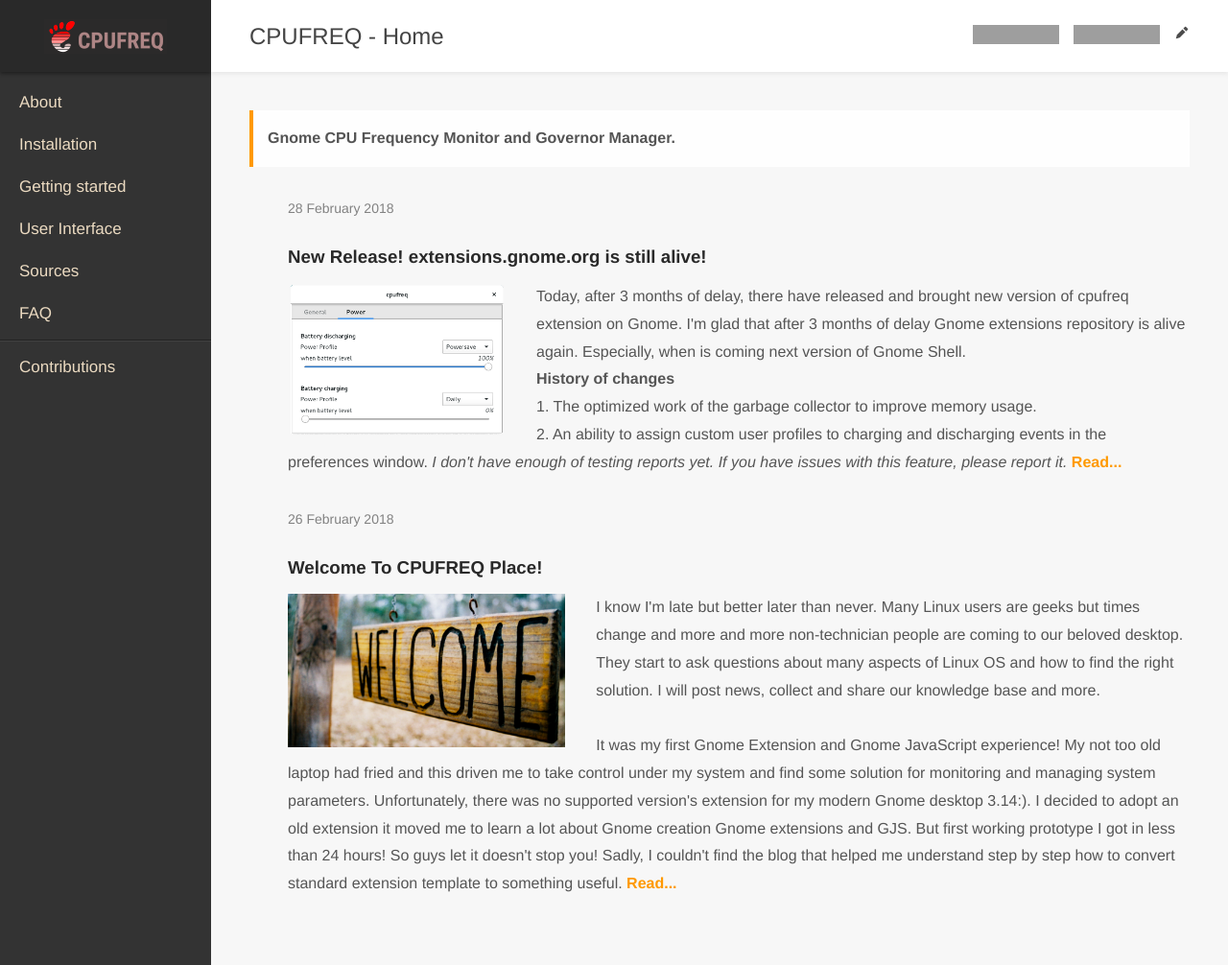
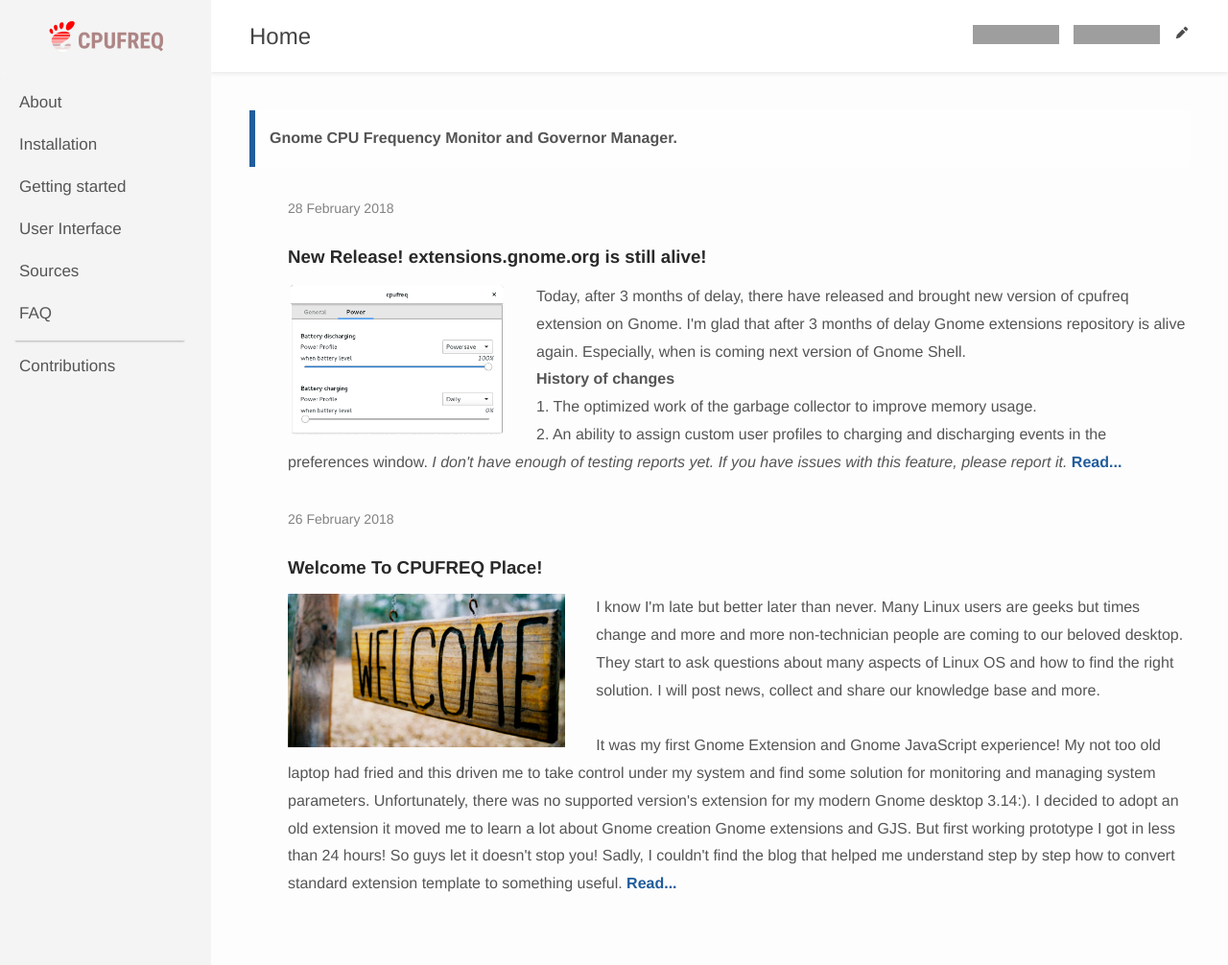
Before and after one commit to konkor/cpufreq, a Jekyll site: the page built from docs/index.md, in a window 1280 px wide and 1006 px high. Shown: the whole window at 96% size. Built offline with Jekyll 4.4.1, drawn with Linux system fonts in a browser that asks for light colours; grey boxes are pictures that could not be loaded.

Commit message:
Update docs

```diff
--- a/docs/_layouts/default.html
+++ b/docs/_layouts/default.html
@@ -9,7 +9,7 @@
 
         <div class="container">
           <div class="header">
-            <h1>CPUFREQ - {{ page.title | escape }}</h1>
+            <h1>{{ page.title | escape }}</h1>
             <ul class="pull-right">
               <li><a href="https://github.com/{{ site.github_username }}{{ site.baseurl }}" target="_blank"><img src="https://img.shields.io/github/stars/konkor/cpufreq.svg?style=social&label=Star&style=flat-square" alt="GitHub"></a></li>
               <li><a href="https://github.com/{{ site.github_username }}{{ site.baseurl }}" target="_blank"><img src="https://img.shields.io/github/license/konkor/cpufreq.svg" alt="GPL-3"></a></li>
--- a/docs/_sass/content.scss
+++ b/docs/_sass/content.scss
@@ -22,7 +22,7 @@
     font-size: 16px;
     font-weight: 700;
     background-color: #fefefe;
-    border-left: 4px solid $dark-orange;
+    border-left: 6px solid $dark-orange;
   }
 
   .content-header {
--- a/docs/_sass/sidebar.scss
+++ b/docs/_sass/sidebar.scss
@@ -8,7 +8,7 @@
   width: $sidebar-width;
   overflow-y: auto;
   min-height: 100%;
-  background-color: #333;
+  background-color: #f4f4f4;
   @media(max-width: 768px) {
     position: static;
     width: 100%;
@@ -27,9 +27,9 @@
   .logo {
     display: block;
     height: 75px;
-    background: #222222 url(./assets/images/logo.png) no-repeat center;
+    background: url(./assets/images/logo.png) no-repeat center;
     /*background-size: 110px 32px;*/
-    box-shadow: 0 2px 4px 0 rgba(0, 0, 0, 0.4);
+    box-shadow: 0 2px 4px 0 rgba(204, 204, 204, 0.4);
     &:hover {
       -webkit-filter: brightness(1.2);
       filter: brightness(1.2);
@@ -50,14 +50,14 @@
         display: block;
         padding: 12px 20px;
         font-size: 17px;
-        color: #ebdac1;
+        color: #555;
         &.active {
           color: $dark-orange;
         }
       }
       &:hover {
         & > a {
-          color: #ffa114;
+          color: #517dbc;
         }
       }
     }
--- a/docs/_sass/variables.scss
+++ b/docs/_sass/variables.scss
@@ -2,7 +2,7 @@ $sidebar-width: 220px;
 $content-side-width: 260px;
 
 $orange: #ffcc00;
-$dark-orange: #ff9900;
+$dark-orange: #215d9c;
 
 $border-color: #d4d7d9;
 $border-color-focus: $orange;
--- a/docs/main.scss
+++ b/docs/main.scss
@@ -16,7 +16,7 @@ body {
   color: #555;
   font-size: 16px;
   font-family: "Helvetica Neue", Helvetica, sans-serif;
-  background-color: #f7f7f7;
+  background-color: #fdfdfd;
   -webkit-font-smoothing: antialiased;
   text-rendering: optimizeLegibility;
 }
@@ -62,10 +62,9 @@ a:hover {
 
 .splitter {
   height: 1px;
-  width: 100%;
-  margin: 5px 0;
-  border-bottom: 1px solid #424242;
-  border-top: 1px solid #212121;
+  width: 80%;
+  margin: 5px 16px;
+  box-shadow: 0 1px 2px 0 rgba(0, 0, 0, 0.4);
 }
 
 .hidden {
```
Also changed, not shown: docs/assets/images/logo.png.
